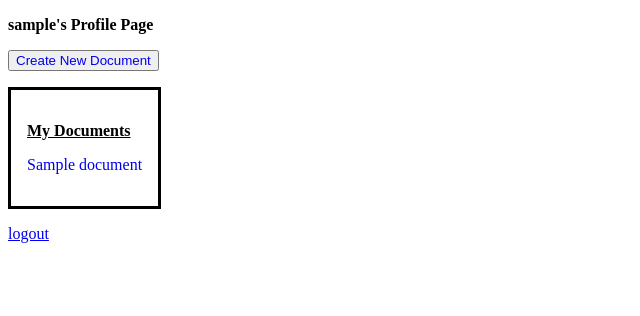
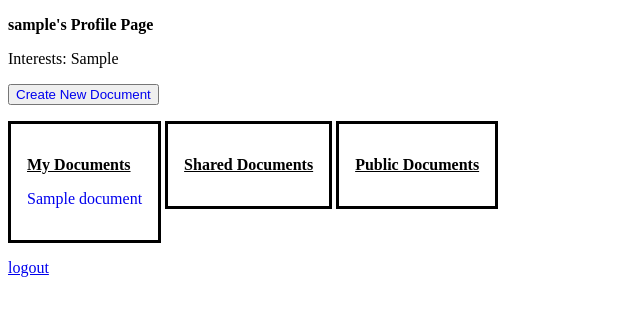
Before and after one commit to dvignoles/dss, a Django app: page /profile/ in a window 1280 px wide. Shown: the top 316 px of the page, without its empty margins (0-640 px from the left). Run offline with Django 3.2, Linux system fonts and the light colour scheme; a user stored in the database is signed in; tables that the repository leaves empty hold one stand-in row (values such as "Sample post").

Commit message:
add interests to profile page

```diff
--- a/backend/backend/views.py
+++ b/backend/backend/views.py
@@ -6,9 +6,15 @@ from django.views import generic
 from django.http import HttpResponse
 
 from documents.models import Document
+from documents.models import CustomUser
 
 def Profile(request):
 	#print(request.user.id)
+	user = CustomUser.objects.filter(id=request.user.id)
+	for u in user:
+		interests = u.interests
+	print(interests)
 	return render(request, 'profile.html', {
-    	'myDocs': Document.objects.filter(owner=request.user.id)
+    	'myDocs': Document.objects.filter(owner=request.user.id),
+    	'interests': interests,
     })
--- a/backend/templates/profile.html
+++ b/backend/templates/profile.html
@@ -5,18 +5,27 @@
 {% block content %}
 {% if user.is_authenticated and user.is_OU%}
   <p style="font-weight:bold">{{ user.username }}'s Profile Page</p>
+  <p>Interests: {{ interests }}</p>
   <p>
 	  <button>
 		<a href="{% url 'create' %}" style="text-decoration:none;">Create New Document</a>
 	  </button>
   </p>
-  <div style="border:solid; display:inline-block; padding:1em">
+  <div style="border:solid; display:inline-block; padding:1em; vertical-align: top;">
 	  <p style="font-weight:bold; text-decoration:underline;">My Documents</p>
 	  {% for doc in myDocs %}
 	  	<p>
 	  		<a href={% url 'view' doc_id=doc.id title=doc.title content=doc.content %} style="text-decoration:none;">{{ doc.title }}</a>
 	  	</p>
 	  {% endfor %}
+  </div>
+  <div style="border:solid; display:inline-block; padding:1em; vertical-align: top;">
+	  <p style="font-weight:bold; text-decoration:underline;">Shared Documents</p>
+
+  </div>
+  <div style="border:solid; display:inline-block; padding:1em; vertical-align: top;">
+	  <p style="font-weight:bold; text-decoration:underline;">Public Documents</p>
+
   </div>
   <p><a href="{% url 'logout' %}">logout</a></p>
 {% else %}
```
